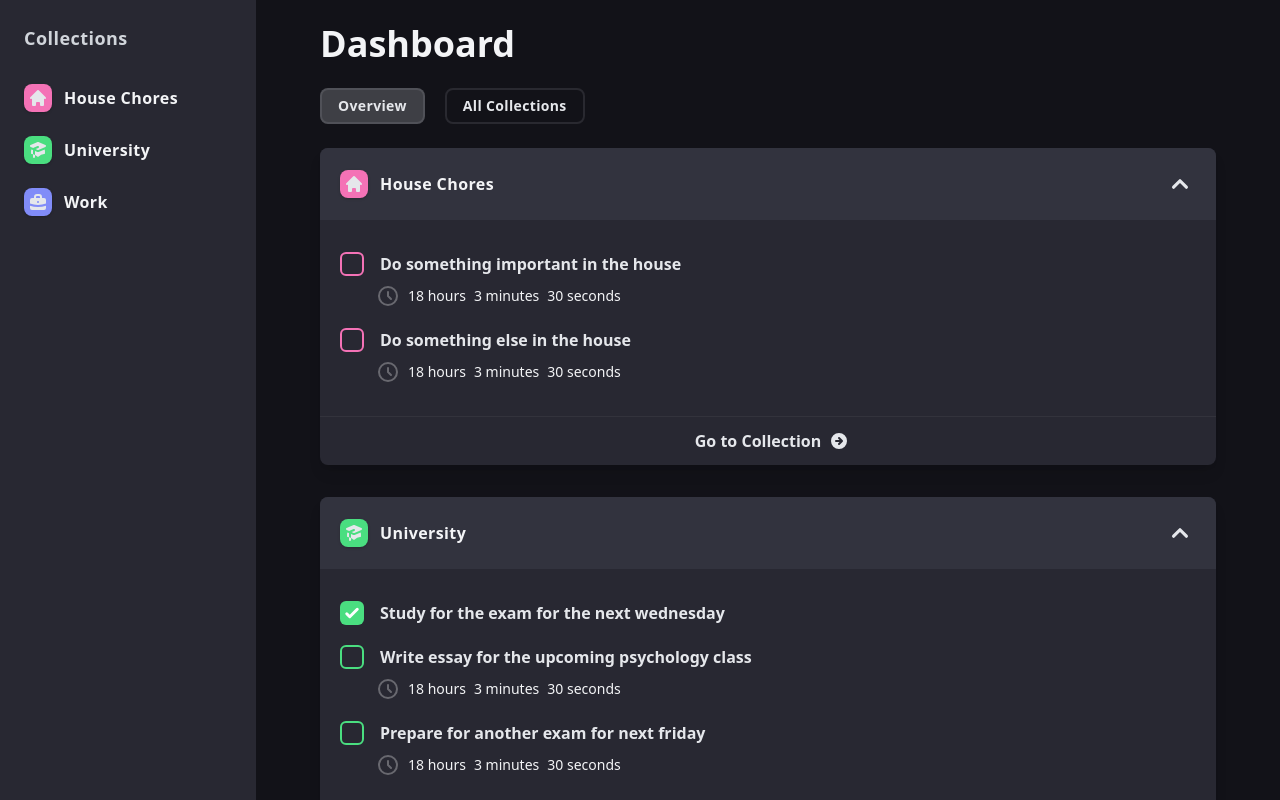
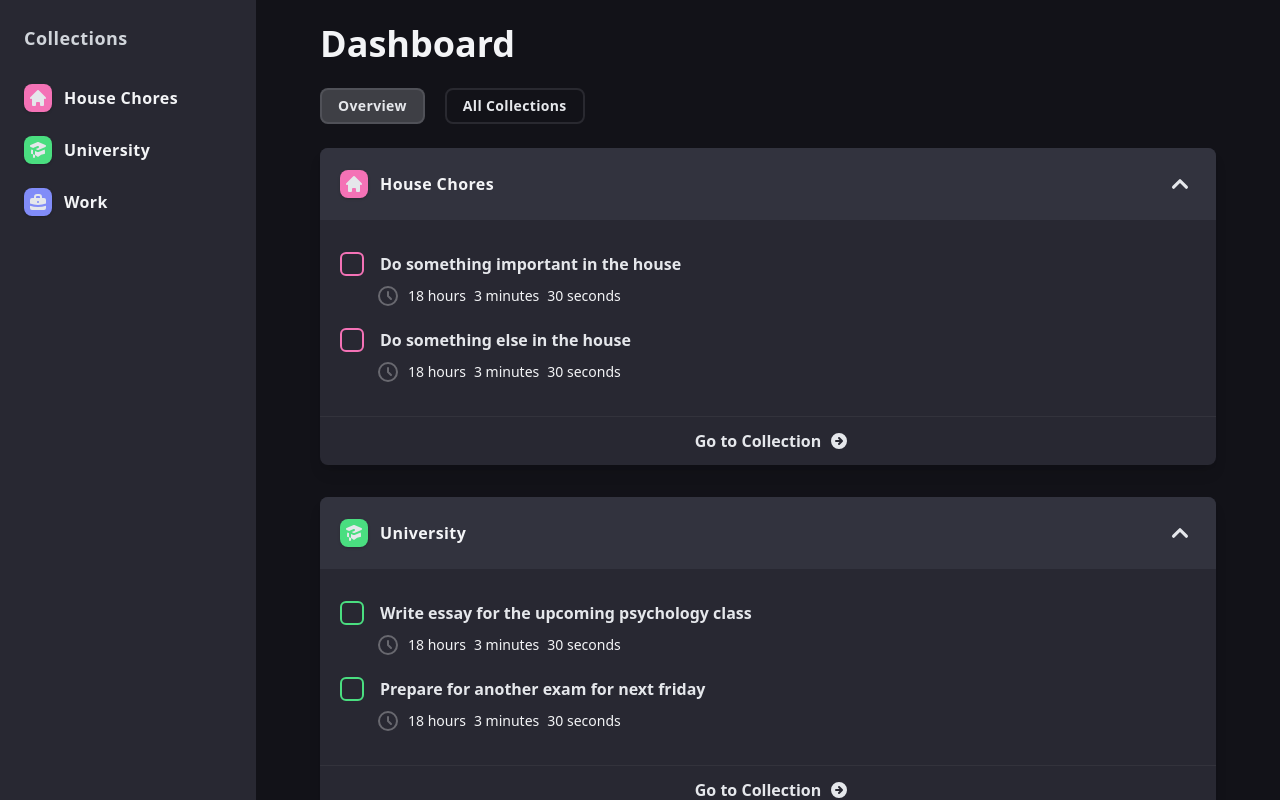
Before and after one commit to Dvalo/next-tasks, a Next.js app: page / in a window 1280 px wide. Shown: the top 800 px of the page. Built offline with nearby package versions, Linux system fonts and the light colour scheme.

Commit message:
Hide completed tasks from overview card

```diff
--- a/src/components/OverviewCard.tsx
+++ b/src/components/OverviewCard.tsx
@@ -19,6 +19,8 @@ function OverviewCard({ collection }: IProps) {
   const [height, setHeight] = useState("0px");
 
   const contentSpace = useRef<HTMLDivElement>(null);
+
+  const nonCompletedTasks = collection.tasks.filter((task) => !task.completed);
 
   useEffect(() => {
     const timer = setTimeout(() => {
@@ -58,7 +60,7 @@ function OverviewCard({ collection }: IProps) {
         className="overflow-hidden duration-500 ease-in-out"
       >
         <div className="py-8 px-5">
-          {collection.tasks.map((task) => (
+          {nonCompletedTasks.map((task) => (
             <TaskItem
               collectionId={collection.id}
               textColor={textColorFallback(collection.color)}
```
